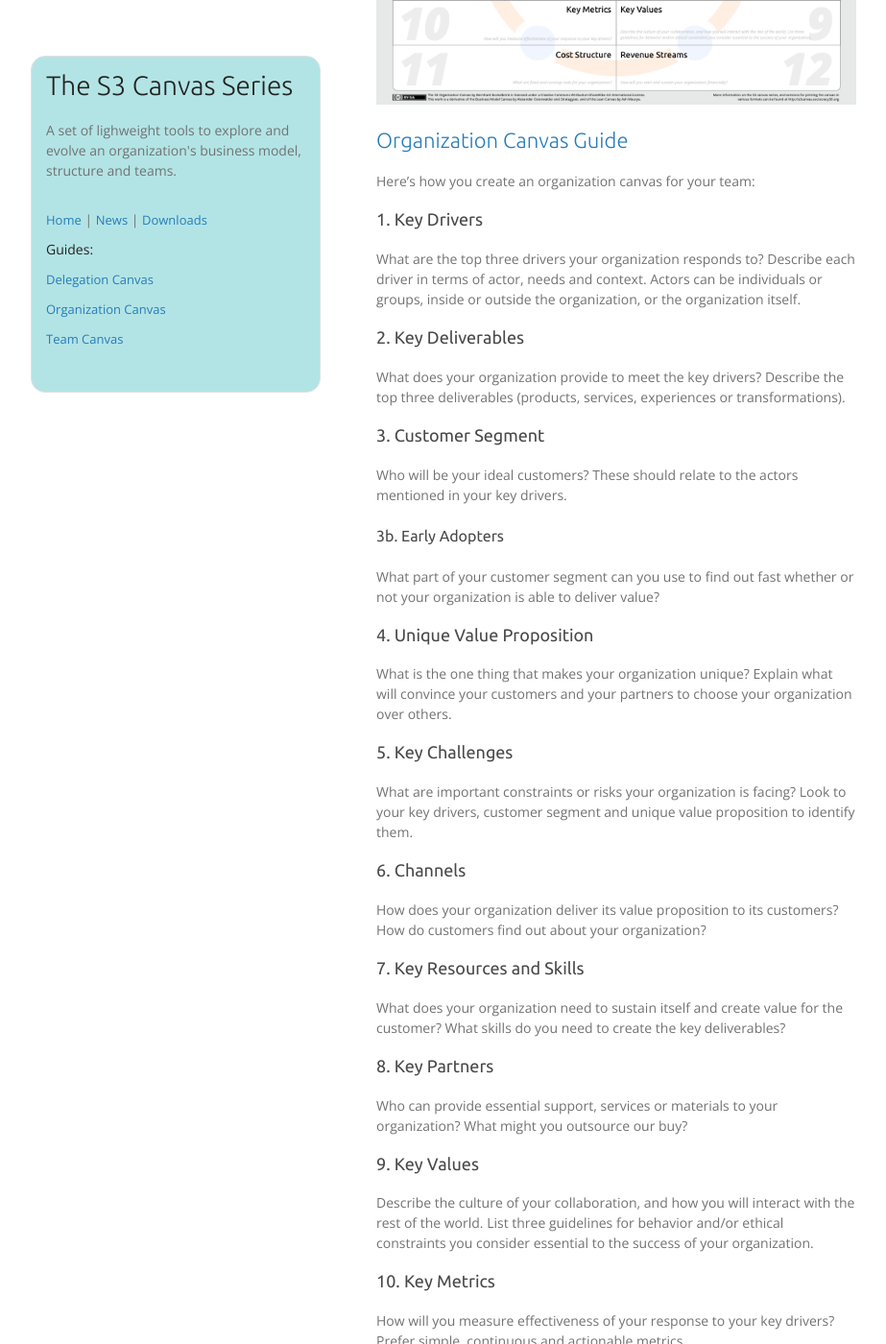
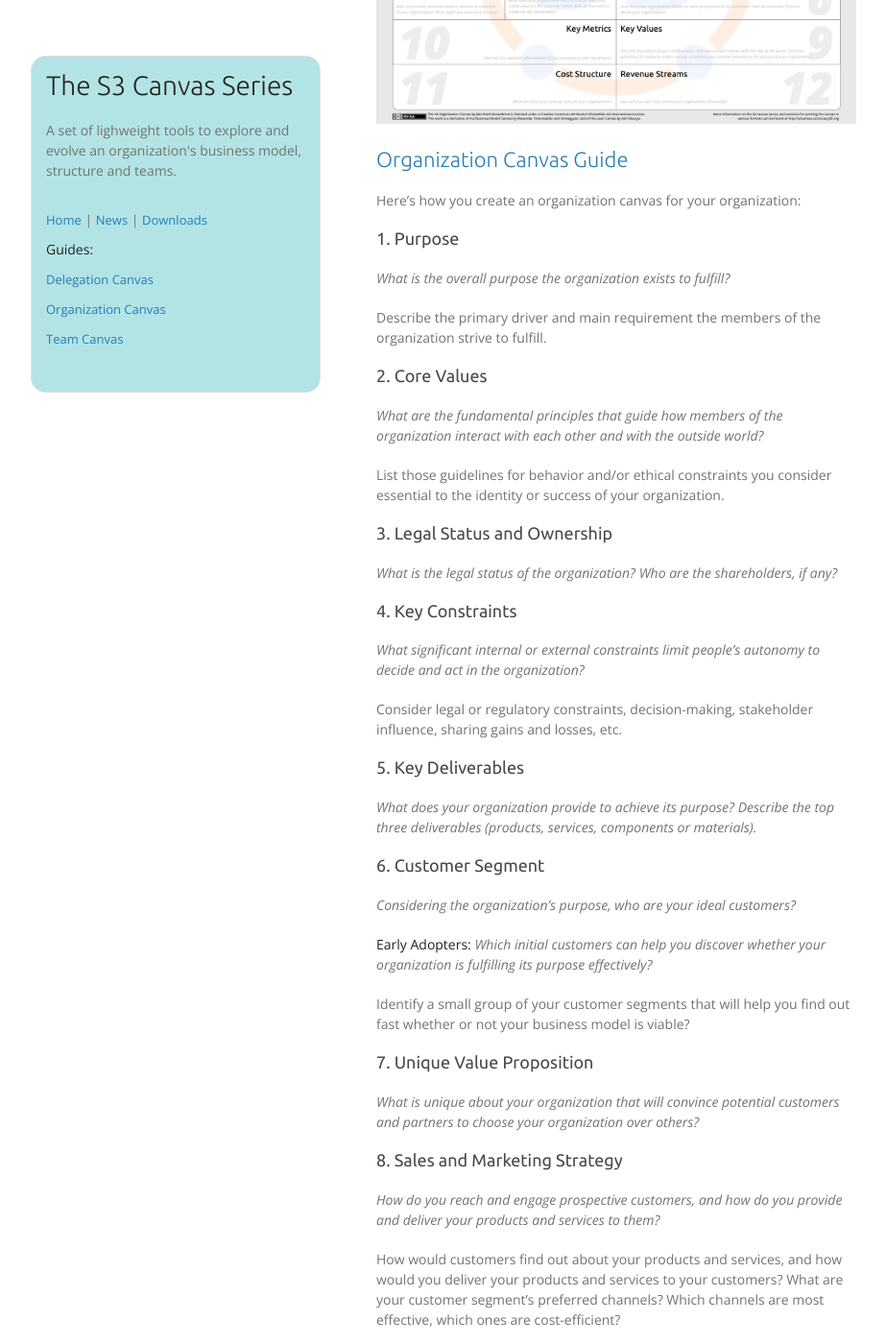
Before and after one commit to bboc/s3-canvas, a Jekyll site: the page built from docs/s3-organization-canvas.md, in a window 1280 px wide and 1400 px high, scrolled down 639 px. Shown: the whole window at 96% size, without its empty margins (178-1101 px from the left). Built offline with Jekyll 4.4.1, drawn with Linux system fonts in a browser that asks for light colours; our own code applies the rules of GitHub Pages for plain Markdown files; some of the changed text lies outside the part shown.

Commit message:
updated org canvas

```diff
--- a/docs/s3-organization-canvas.md
+++ b/docs/s3-organization-canvas.md
@@ -4,65 +4,104 @@
 
 ## Overview
 
-The S3 Organization Canvas is a tool for exploring new business models or product ideas, or for communicating existing ones. Sections are numbered to indicate the suggested order of moving through the canvas. For new business models or products, it’s a good idea to create several canvases, which each explore different tangents, and then integrate the best ideas into a smaller set of canvases. Those can then be tested through pretotyping or other means of interacting with (potential) customers.
+The S3 Organization Canvas is a tool for exploring new business models or product ideas, or for communicating existing ones. Sections are numbered to indicate the suggested order of moving through the canvas.
+
+For new business models or products, it’s a good idea to create several canvases, which each explore different tangents, and then integrate the best ideas into a smaller set of canvases. Those can then be tested through pretotyping or other means of interacting with (potential) customers.
 
 ![](/img/s3-organization-canvas-sm.png)
 
+
 ## Organization Canvas Guide
 
-Here's how you create an organization canvas for your team:
+Here's how you create an organization canvas for your organization:
 
-### 1. Key Drivers
 
-What are the top three drivers your organization responds to? Describe each driver in terms of actor, needs and  context. Actors can be individuals or groups, inside or outside the organization, or the organization itself.
+### 1. Purpose
 
-### 2. Key Deliverables
+_What is the overall purpose the organization exists to fulfill?_
 
-What does your organization provide to meet the key drivers? Describe the top three deliverables (products, services, experiences or transformations).
+Describe the primary driver and main requirement the members of the organization strive to fulfill.
 
-### 3. Customer Segment
 
-Who will be your ideal customers? These should relate to the actors mentioned in your key drivers.
+### 2. Core Values
 
-#### 3b. Early Adopters
+_What are the fundamental principles that guide how members of the organization interact with each other and with the outside world?_
 
-What part of your customer segment can you use to find out fast whether or not your organization is able to  deliver value?
+List those guidelines for behavior and/or ethical constraints you consider essential to the identity or success of your organization.
 
-### 4. Unique Value Proposition
 
-What is the one thing that makes your organization unique? Explain what will convince your customers and your partners to choose your organization over others.
+### 3. Legal Status and Ownership
 
-### 5. Key Challenges
+_What is the legal status of the organization? Who are the shareholders, if any?_
 
-What are important constraints or risks your organization is facing? Look to your key drivers, customer segment and unique value proposition to identify them.
 
-### 6. Channels
+### 4. Key Constraints
 
-How does your organization deliver its value proposition to its customers? How do customers find out about your organization?
+_What significant internal or external constraints limit people’s autonomy to decide and act in the organization?_
 
-### 7. Key Resources and Skills
+ Consider legal or regulatory constraints, decision-making, stakeholder influence, sharing gains and losses, etc.
 
-What does your organization need to sustain itself and create value for the customer? What skills do you need to create the key deliverables?
 
-### 8. Key Partners
+### 5. Key Deliverables
 
-Who can provide essential support, services or materials to your organization? What might you outsource our buy?
 
-### 9. Key Values
+_What does your organization provide to achieve its purpose? Describe the top three deliverables (products, services, components or materials)._
 
-Describe the culture of your collaboration, and how you will interact with the rest of the world. List three guidelines for behavior and/or ethical constraints you consider essential to the success of your organization.
 
-### 10. Key Metrics
+### 6. Customer Segment
 
-How will you measure effectiveness of your response to your key drivers? Prefer simple, continuous and actionable metrics.
+_Considering the organization’s purpose, who are your ideal customers?_
+
+**Early Adopters:** _Which initial customers can help you discover whether your organization is fulfilling its purpose effectively?_
+
+Identify a small group of your customer segments that will help you find out fast whether or not your business model is viable?
+
+
+### 7. Unique Value Proposition
+
+_What is unique about your organization that will convince potential customers and partners to choose your organization over others?_
+
+
+### 8. Sales and Marketing Strategy
+
+_How do you reach and engage prospective customers, and how do you provide and deliver your products and services to them?_
+
+How would customers find out about your products and services, and how would you deliver your products and services to your customers? What are your customer segment's preferred channels? Which channels are most effective, which ones are cost-efficient?
+
+
+### 9. Key Challenges
+
+_What important challenges (risks, vulnerabilities, uncertainties, etc) are you aware of that could impede the organization's ability to fulfill its purpose effectively?_
+
+
+Challenges often relate to deliverables, customer segment and unique value proposition, but also to sales or marketing strategy, resources, costs, partners, or revenue streams. Look for
+
+-   risks and vulnerabilities
+-   variables (e.g. weather)
+-   uncertainty and complexity
+-   lack of skills or resources
+
+
+### 10. Key Partners
+
+Who can provide essential products, services or support to your organization? What might you outsource or buy?
+
 
 ### 11. Cost Structure
 
-What are fixed and running costs for your organization?
+_What are fixed and running costs for your organization? What are the most significant costs, and how do costs relate to the number of items produced or acquired?_
+
 
 ### 12. Revenue Streams
 
-How will you start and sustain your organization financially?
+_How will you (start and) sustain your organization financially?_
+
+
+### 13. Key Metrics
+
+_How will you measure the organization’s effectiveness in fulfilling its purpose?_
+
+Define simple, continuous and actionable metrics.
 
 ## Downloads
 
```
Also changed, not shown: other parts of docs/s3-organization-canvas.md (+1 -1 lines), docs/news.md (+4 -0 lines), 1 other file.
